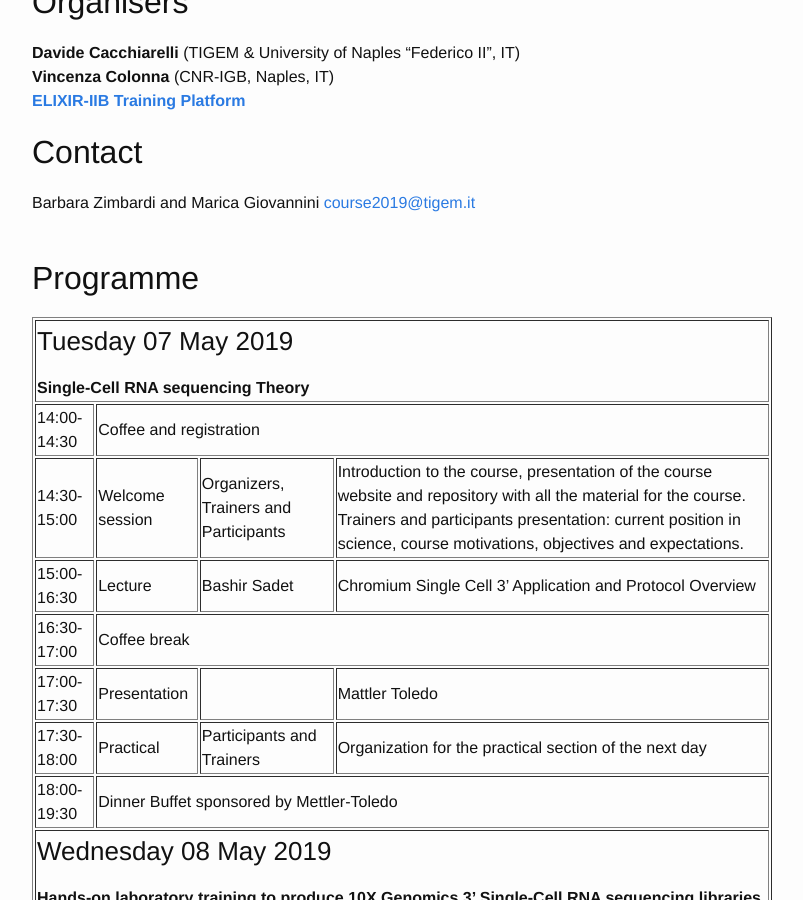
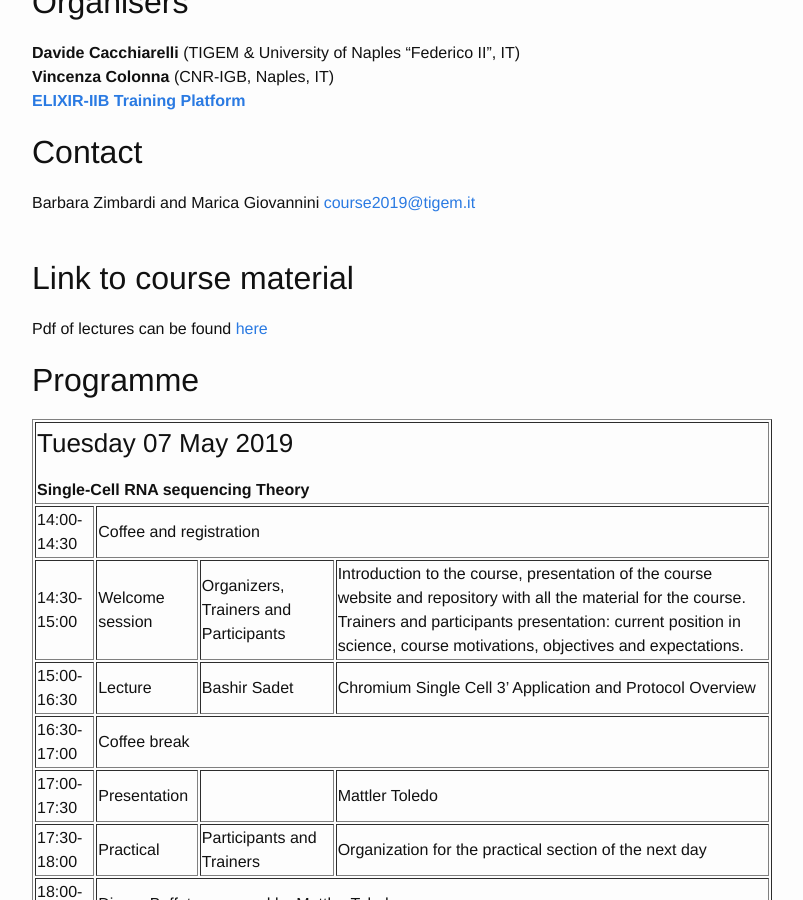
Before and after one commit to ELIXIR-IIB-training/website, a Jekyll site: the page built from _posts/2019-05-07-SingleCell-Pozzuoli.md, in a window 1280 px wide and 900 px high, scrolled down 2639 px. Shown: the whole window, without its empty margins (238-1041 px from the left). Built offline with Jekyll 4.4.1, drawn with Linux system fonts in a browser that asks for light colours.

Commit message:
Update 2019-05-07-SingleCell-Pozzuoli.md

```diff
--- a/_posts/2019-05-07-SingleCell-Pozzuoli.md
+++ b/_posts/2019-05-07-SingleCell-Pozzuoli.md
@@ -106,6 +106,9 @@ Participants will be required to submit an abstract (max 1500 characters). Abstr
 Barbara Zimbardi and Marica Giovannini <course2019@tigem.it><br>
 <br>
 
+## Link to course material
+
+Pdf of lectures can be found [here](https://elixir-iib-training.github.io/2019-05-07-pozzuoli-singlecell/)
 
 ## Programme
 
```
